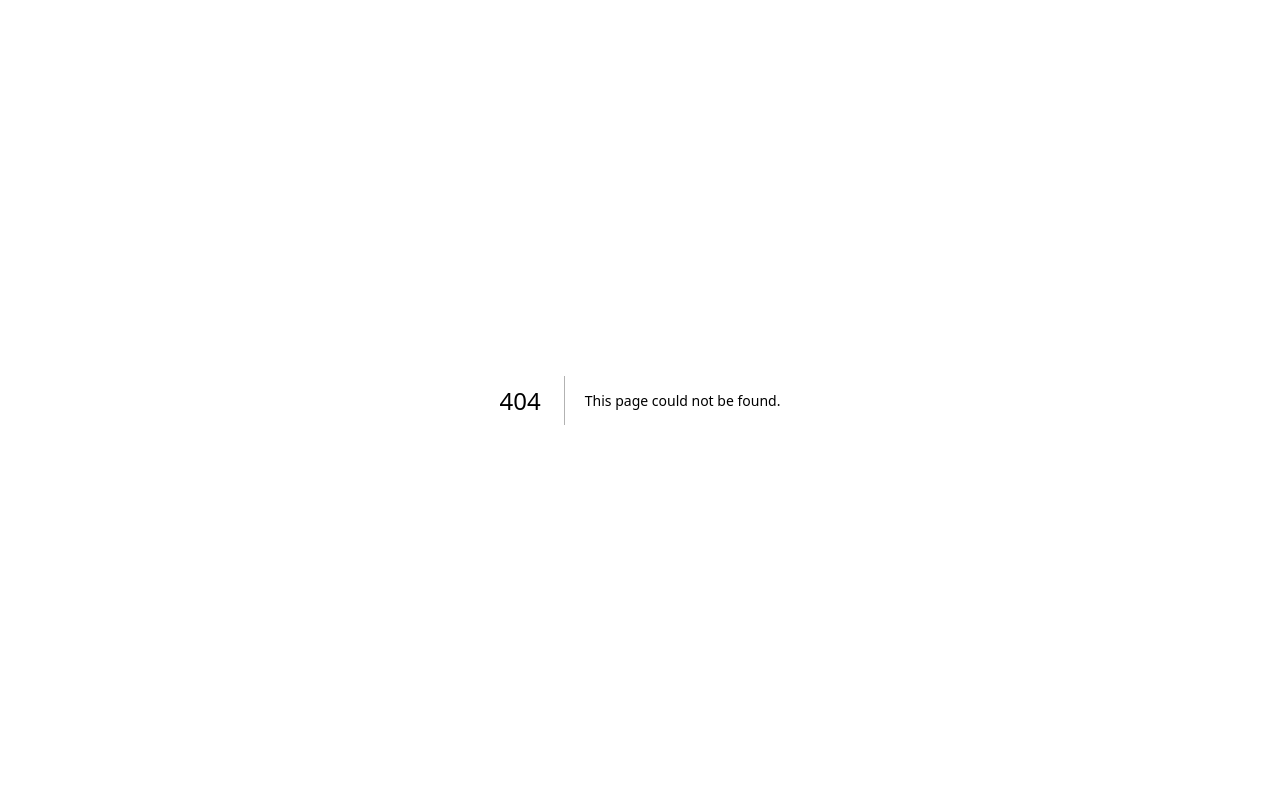
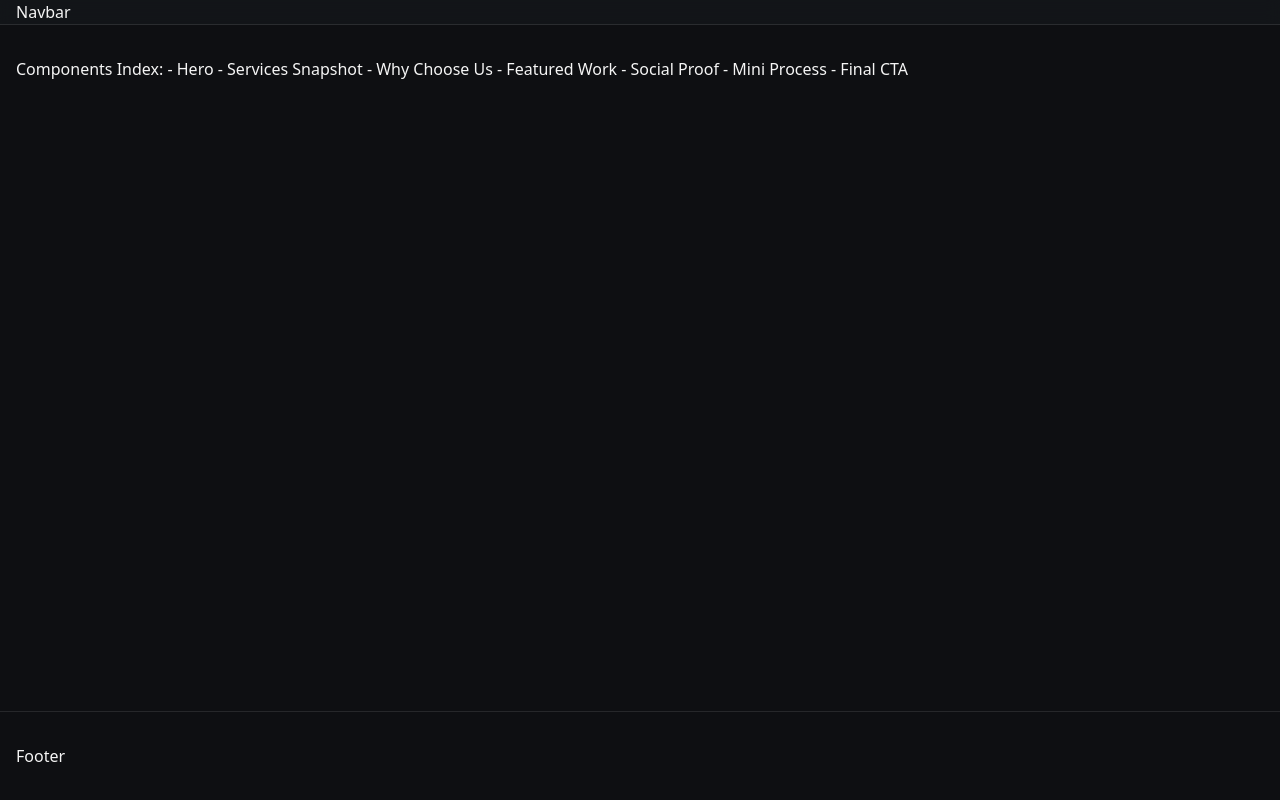
Before and after one commit to nishadmahmud/emuscreation, a Next.js app: page /components in a window 1280 px wide. Before the commit this address had no page. Built offline with nearby package versions, Linux system fonts and the light colour scheme.

Commit message:
initial layout setup

```diff
--- /dev/null
+++ b/app/components/page.js
@@ -0,0 +1,13 @@
+export default function Page() {
+return (
+<div>Components Index:
+ - Hero
+ - Services Snapshot
+ - Why Choose Us
+ - Featured Work
+ - Social Proof
+ - Mini Process
+ - Final CTA
+</div>
+);
+}
--- a/app/layout.js
+++ b/app/layout.js
@@ -1,5 +1,7 @@
 import { Geist, Geist_Mono } from "next/font/google";
 import "./globals.css";
+import Navbar from "../components/layout/Navbar";
+import Footer from "../components/layout/Footer";
 
 const geistSans = Geist({
   variable: "--font-geist-sans",
@@ -19,10 +21,24 @@ export const metadata = {
 export default function RootLayout({ children }) {
   return (
     <html lang="en">
-      <body
-        className={`${geistSans.variable} ${geistMono.variable} antialiased`}
-      >
-        {children}
+      <body className={`${geistSans.variable} ${geistMono.variable} antialiased bg-[#0E0F12] text-neutral-100`}>
+        <div className="min-h-screen flex flex-col">
+          <header className="sticky top-0 z-50 border-b border-white/10 bg-[#15171B]/80 backdrop-blur">
+            <div className="mx-auto w-full max-w-7xl px-4">
+              <Navbar />
+            </div>
+          </header>
+          <main className="flex-1">
+            <div className="mx-auto w-full max-w-7xl px-4 py-8">
+              {children}
+            </div>
+          </main>
+          <footer className="mt-12 border-t border-white/10">
+            <div className="mx-auto w-full max-w-7xl px-4 py-8">
+              <Footer />
+            </div>
+          </footer>
+        </div>
       </body>
     </html>
   );
--- a/app/page.js
+++ b/app/page.js
@@ -1,103 +1,21 @@
-import Image from "next/image";
+import Hero from "../components/sections/Hero";
+import ServicesSnapshot from "../components/sections/ServicesSnapshot";
+import WhyChooseUs from "../components/sections/WhyChooseUs";
+import FeaturedWork from "../components/sections/FeaturedWork";
+import SocialProof from "../components/sections/SocialProof";
+import MiniProcess from "../components/sections/MiniProcess";
+import FinalCTA from "../components/sections/FinalCTA";
 
 export default function Home() {
   return (
-    <div className="font-sans grid grid-rows-[20px_1fr_20px] items-center justify-items-center min-h-screen p-8 pb-20 gap-16 sm:p-20">
-      <main className="flex flex-col gap-[32px] row-start-2 items-center sm:items-start">
-        <Image
-          className="dark:invert"
-          src="/next.svg"
-          alt="Next.js logo"
-          width={180}
-          height={38}
-          priority
-        />
-        <ol className="font-mono list-inside list-decimal text-sm/6 text-center sm:text-left">
-          <li className="mb-2 tracking-[-.01em]">
-            Get started by editing{" "}
-            <code className="bg-black/[.05] dark:bg-white/[.06] font-mono font-semibold px-1 py-0.5 rounded">
-              app/page.js
-            </code>
-            .
-          </li>
-          <li className="tracking-[-.01em]">
-            Save and see your changes instantly.
-          </li>
-        </ol>
-
-        <div className="flex gap-4 items-center flex-col sm:flex-row">
-          <a
-            className="rounded-full border border-solid border-transparent transition-colors flex items-center justify-center bg-foreground text-background gap-2 hover:bg-[#383838] dark:hover:bg-[#ccc] font-medium text-sm sm:text-base h-10 sm:h-12 px-4 sm:px-5 sm:w-auto"
-            href="https://vercel.com/new?utm_source=create-next-app&utm_medium=appdir-template-tw&utm_campaign=create-next-app"
-            target="_blank"
-            rel="noopener noreferrer"
-          >
-            <Image
-              className="dark:invert"
-              src="/vercel.svg"
-              alt="Vercel logomark"
-              width={20}
-              height={20}
-            />
-            Deploy now
-          </a>
-          <a
-            className="rounded-full border border-solid border-black/[.08] dark:border-white/[.145] transition-colors flex items-center justify-center hover:bg-[#f2f2f2] dark:hover:bg-[#1a1a1a] hover:border-transparent font-medium text-sm sm:text-base h-10 sm:h-12 px-4 sm:px-5 w-full sm:w-auto md:w-[158px]"
-            href="https://nextjs.org/docs?utm_source=create-next-app&utm_medium=appdir-template-tw&utm_campaign=create-next-app"
-            target="_blank"
-            rel="noopener noreferrer"
-          >
-            Read our docs
-          </a>
-        </div>
-      </main>
-      <footer className="row-start-3 flex gap-[24px] flex-wrap items-center justify-center">
-        <a
-          className="flex items-center gap-2 hover:underline hover:underline-offset-4"
-          href="https://nextjs.org/learn?utm_source=create-next-app&utm_medium=appdir-template-tw&utm_campaign=create-next-app"
-          target="_blank"
-          rel="noopener noreferrer"
-        >
-          <Image
-            aria-hidden
-            src="/file.svg"
-            alt="File icon"
-            width={16}
-            height={16}
-          />
-          Learn
-        </a>
-        <a
-          className="flex items-center gap-2 hover:underline hover:underline-offset-4"
-          href="https://vercel.com/templates?framework=next.js&utm_source=create-next-app&utm_medium=appdir-template-tw&utm_campaign=create-next-app"
-          target="_blank"
-          rel="noopener noreferrer"
-        >
-          <Image
-            aria-hidden
-            src="/window.svg"
-            alt="Window icon"
-            width={16}
-            height={16}
-          />
-          Examples
-        </a>
-        <a
-          className="flex items-center gap-2 hover:underline hover:underline-offset-4"
-          href="https://nextjs.org?utm_source=create-next-app&utm_medium=appdir-template-tw&utm_campaign=create-next-app"
-          target="_blank"
-          rel="noopener noreferrer"
-        >
-          <Image
-            aria-hidden
-            src="/globe.svg"
-            alt="Globe icon"
-            width={16}
-            height={16}
-          />
-          Go to nextjs.org →
-        </a>
-      </footer>
+    <div>
+      <Hero />
+      <ServicesSnapshot />
+      <WhyChooseUs />
+      <FeaturedWork />
+      <SocialProof />
+      <MiniProcess />
+      <FinalCTA />
     </div>
   );
 }
--- /dev/null
+++ b/components/layout/Footer.js
@@ -0,0 +1,5 @@
+export default function Footer() {
+return (
+<div>Footer</div>
+);
+}
--- /dev/null
+++ b/components/layout/Navbar.js
@@ -0,0 +1,5 @@
+export default function Navbar() {
+return (
+<div>Navbar</div>
+);
+}
--- /dev/null
+++ b/components/sections/FeaturedWork.js
@@ -0,0 +1,5 @@
+export default function FeaturedWork() {
+return (
+<div>Featured Work</div>
+);
+}
--- /dev/null
+++ b/components/sections/FinalCTA.js
@@ -0,0 +1,5 @@
+export default function FinalCTA() {
+return (
+<div>Final CTA</div>
+);
+}
--- /dev/null
+++ b/components/sections/Hero.js
@@ -0,0 +1,5 @@
+export default function Hero() {
+return (
+<div>Hero</div>
+);
+}
--- /dev/null
+++ b/components/sections/MiniProcess.js
@@ -0,0 +1,5 @@
+export default function MiniProcess() {
+return (
+<div>Mini Process</div>
+);
+}
--- /dev/null
+++ b/components/sections/ServicesSnapshot.js
@@ -0,0 +1,5 @@
+export default function ServicesSnapshot() {
+return (
+<div>Services Snapshot</div>
+);
+}
--- /dev/null
+++ b/components/sections/SocialProof.js
@@ -0,0 +1,5 @@
+export default function SocialProof() {
+return (
+<div>Social Proof</div>
+);
+}
--- /dev/null
+++ b/components/sections/WhyChooseUs.js
@@ -0,0 +1,5 @@
+export default function WhyChooseUs() {
+return (
+<div>Why Choose Us</div>
+);
+}
```
